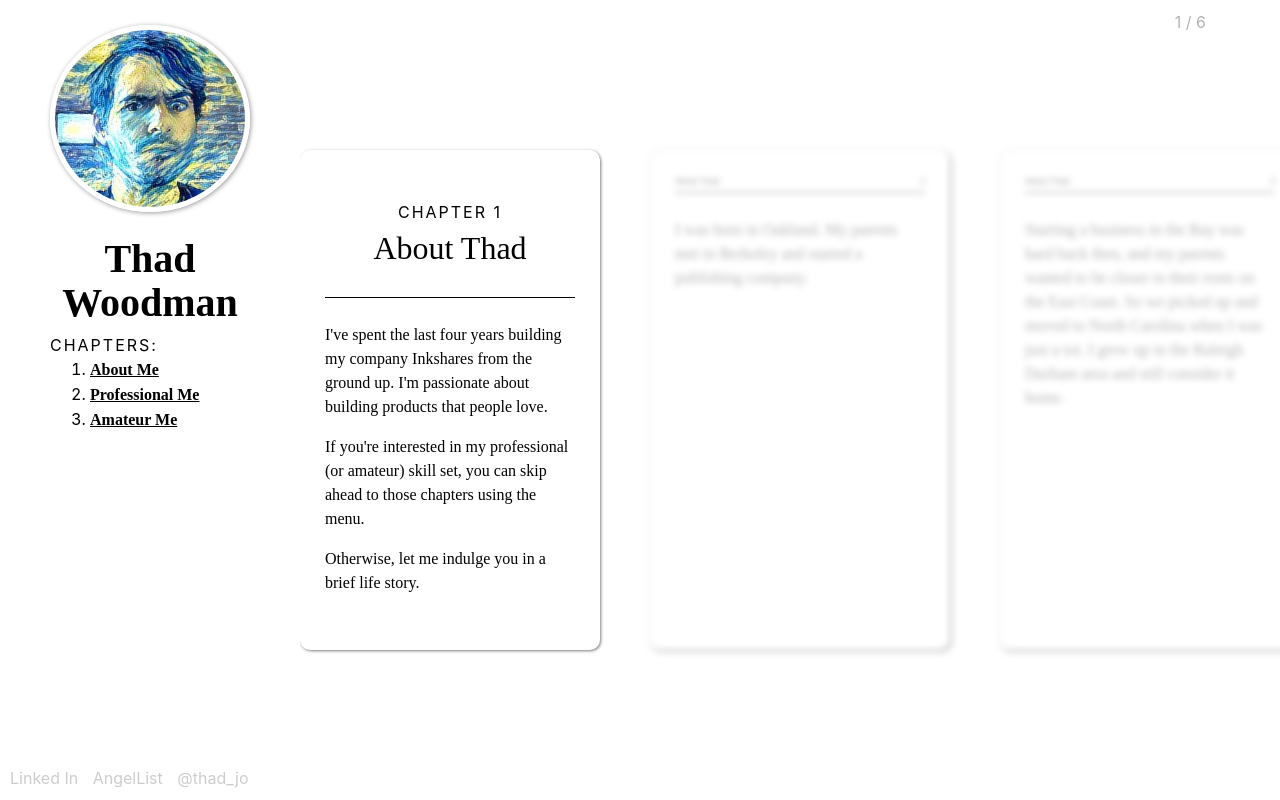
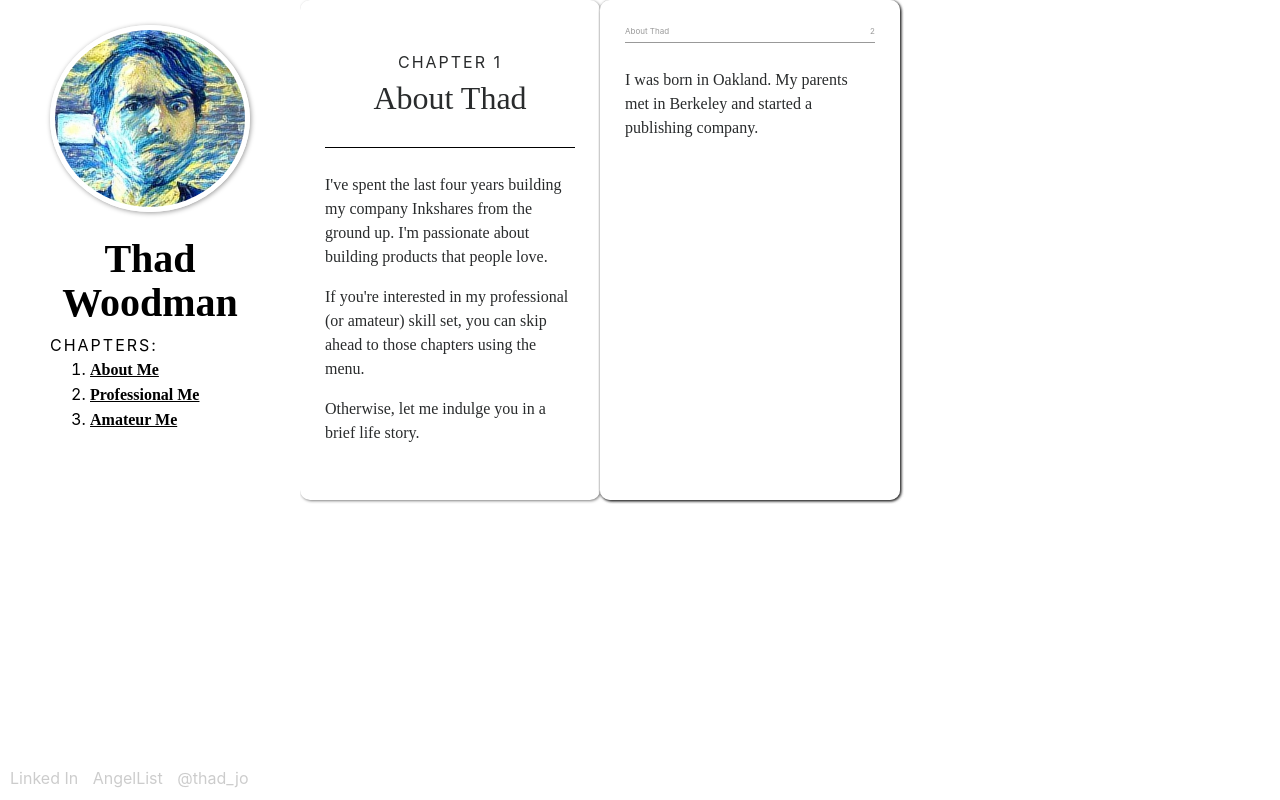
Before and after one commit to thadwoodman/fyi, a plain HTML site: page index.html in a window 1280 px wide. Drawn offline with nearby package versions, Linux system fonts and the light colour scheme; a web font is replaced by a local one.

Commit message:
first page works!

```diff
--- a/assets/css/main.sass
+++ b/assets/css/main.sass
@@ -54,8 +54,18 @@ body
       height: 100%
       align-items: center
       position: relative
+      .leaf
+        transform-style: preserve-3d
+        z-index: -10
+        min-width: 600px
+        position: absolute
+        height: 100%
+        transition: transform 1s
+        &.flipped
+          transform: rotateY(180deg)
       .page
-        color: rgba(1,1,1,.3)
+        display: block
+        position: absolute
         min-height: 500px
         min-width: 300px
         max-height: 500px
@@ -66,9 +76,11 @@ body
         padding: 25px
         background: white
         border-radius: 10px
-        margin-right: 50px
         box-shadow: 1px 1px 3px rgba(1,1,1,.5)
-        filter: blur(3px)
+        right: 0
+        backface-visibility: hidden
+        &.verso
+          transform: rotateY(180deg)
         .page-header
           font-size: .5em
           color: rgba(1,1,1,.4)
@@ -99,12 +111,6 @@ body
           border-color: black
           filter: blur(0px)
       // end page
-      .page-counter
-        position: fixed
-        top: 0
-        right: 5%
-        padding: 10px
-        color: rgba(1,1,1,.3)
 
   .social-links-container
     position: absolute
--- a/assets/js/main.js
+++ b/assets/js/main.js
@@ -11,7 +11,6 @@ $(function(){
 
       var chapterName = chapter.data().name;
       var pages       = chapter.children('.page');
-      makeActive(); // makes first page active by default
 
       //initialize chapter header
       var chapterHeader = $('<div>').addClass('chapter-header').append(
@@ -21,17 +20,22 @@ $(function(){
       )
       pages.eq(0).prepend(chapterHeader);
 
-      //initialize page counter
-      var pageCounter = $('<div>').addClass('page-counter');
-      chapter.prepend(pageCounter);
-
-      updatePageCounter();
-
-
       // setup each page
       $.each(pages, function(index,page){
         initializePage(page);
+        chapter.append(page);
       });
+
+      //construct leafs (sets of pages)
+
+      var leafTemplate = $('<div>').addClass('leaf ');
+      pages.first().wrap(leafTemplate);
+      for(var i = 1; i < pages.length; i+=2) {
+        pages.slice(i, i+2).wrapAll(leafTemplate.css({"z-index": -i}));
+      }
+
+      var leafs = $('.leaf');
+      leafs.first().addClass('flipped');
 
       // scroll to next on key down
       $(window).on('keydown', function(e){
@@ -60,71 +64,53 @@ $(function(){
       $(pages).on('click', function(){
         var page = $(this);
         var position = pages.index(page);
-        moveToPage(position);
+        moveToLeaf(position);
       })
 
 
       // move to the next page
       function nextPage(){
-        moveToPage(currentPosition() + 1);
+        var lastFlipped = $('.leaf.flipped').last();
+        var lastFlippedIndex = leafs.index(lastFlipped);
+        var flipNext = leafs.eq(lastFlippedIndex + 1);
+
+        flipNext.addClass('flipped');
       }
 
       function previousPage(){
-        moveToPage(currentPosition() - 1);
+        var lastFlipped = $('.leaf.flipped').last();
+        lastFlipped.removeClass('flipped');
       }
 
       // get current position
       function currentPosition(){
-        var activePage = $('.page.active');
+        var activePage = $('.leaf');
         var position = pages.index(activePage);
         return position;
       }
 
-      // scroll to page and make active
-      function moveToPage(pagePosition){
-        var page = pages.eq(pagePosition)
-        // make page active
-        makeActive(page);
-        // scroll to page
+      // move to Leaf
+      function moveToLeaf(leafPosition){
 
-        // should equal [left offset of page] - [page width] + current position - initial buffer
-        var scrollDistance = (
-            chapter.scrollLeft()
-          + page.offset().left
-          - page.outerWidth()
-          - parseInt(page.css('margin-left'))
-        );
-        $(chapter).animate({scrollLeft: scrollDistance}, 250, 'swing', function(){
-          //callback
-          updatePageCounter();
-        });
+
+
       }
 
-      //assign active class to page
-      function makeActive(page){
-        pages.removeClass('active');
-        if (page){
-          page.addClass('active');
-        }
-        else{
-          pages.first().addClass('active');
-        }
-      }
 
-      // updates counter
-      function updatePageCounter(){
-        pageCounter.html((currentPosition() + 1) +  " / " + pages.length);
-      }
 
       function initializePage(page){
 
-        // create buffer in margin to center each page
-        // var centeringBuffer = ((chapter.outerWidth() - $(page).outerWidth()) / 2);
-        // var margin = "0px " + centeringBuffer + "px";
-        // $(page).css({margin: margin});
+        var pageNumber = pages.index(page) + 1;
 
-        //
-        var pageNumber = pages.index(page) + 1;
+        //wrap page in container and assign recto / verso to class
+        if (pageNumber % 2 == 0){
+          var rectoVerso = 'recto';
+        }
+        else{
+          var rectoVerso = 'verso';
+        }
+        $(page).addClass(rectoVerso);
+        // add header to page
         if (pageNumber > 1){
           var numberEl = $('<span>').addClass('page-number').html(pageNumber);
           var chapterNameEl = $('<span>').addClass('chapter-name').html(chapterName);
```
Also changed, not shown: assets/css/main.css, 1 other file.
